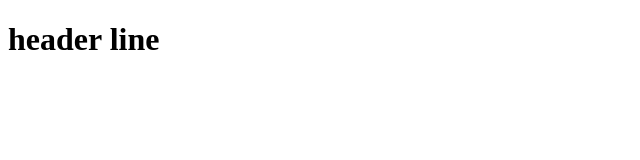
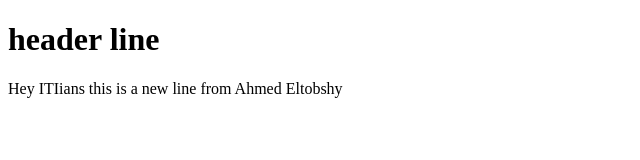
Before and after one commit to LamaMohamed/Version-Control, a plain HTML site: page index.html in a window 1280 px wide. Shown: the whole page, without its empty margins (0-640 px from the left). Drawn offline with Linux system fonts and the light colour scheme.

Commit message:
here i am adding a new line to file

```diff
--- a/index.html
+++ b/index.html
@@ -5,5 +5,6 @@
   </head>
   <body>
     <h1>header line</h1>
+    <p>Hey ITIians this is a new line from Ahmed Eltobshy</p>
   </body>
 </html>
```
